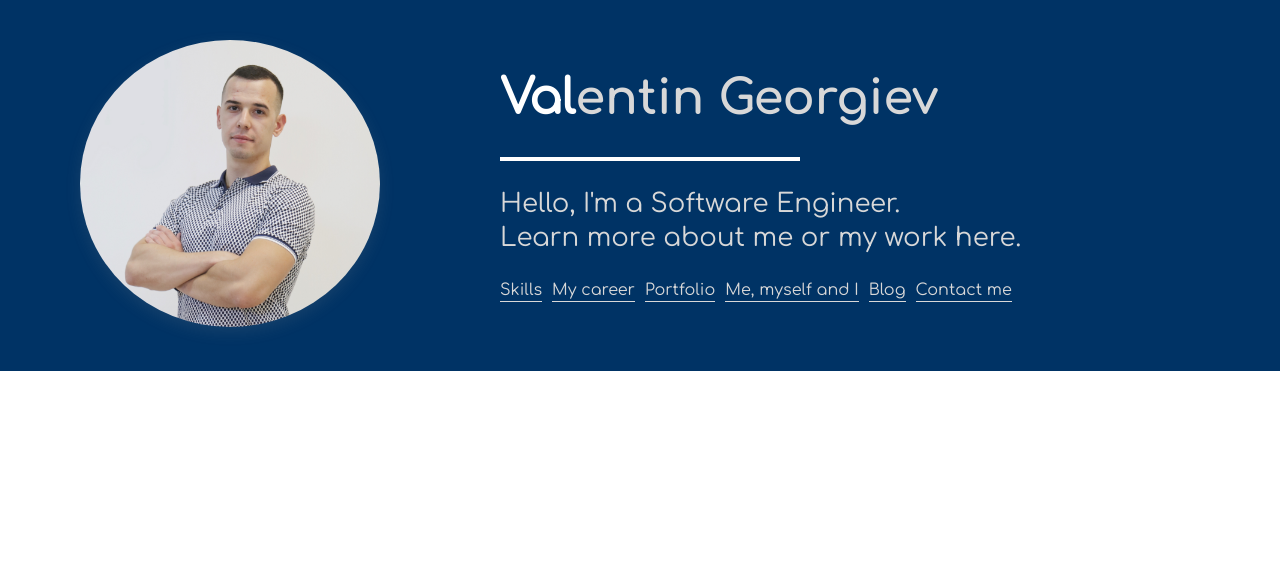
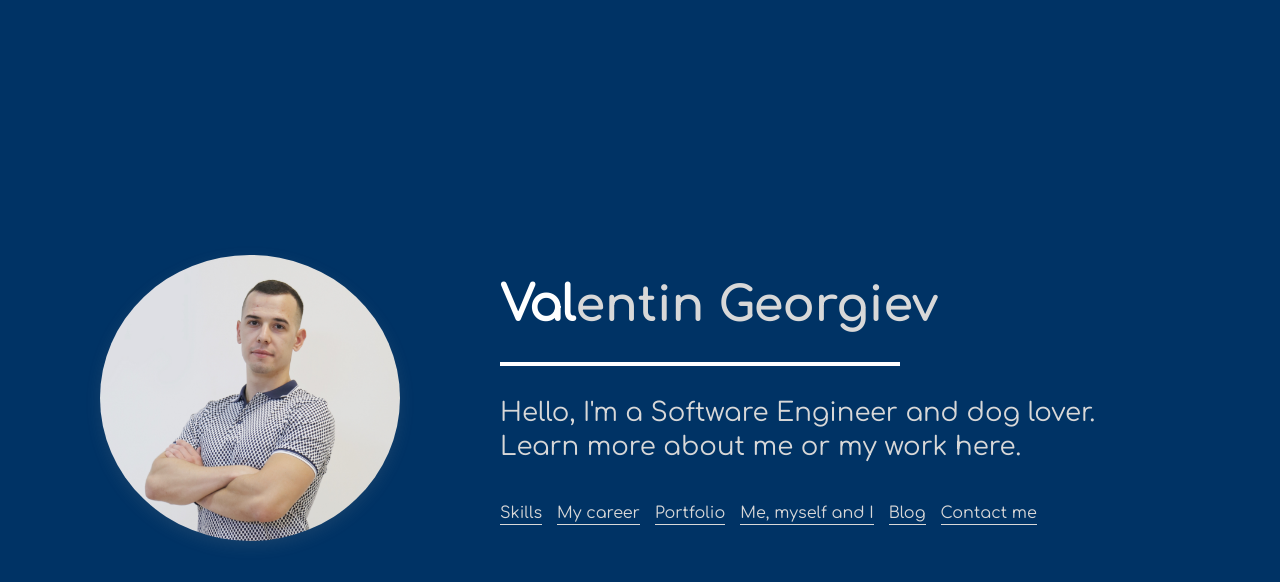
Before and after one commit to ValGeorgiev/me, a Next.js app: page / in a window 1280 px wide. Shown: the top 582 px of the page. Built offline with nearby package versions, Linux system fonts and the light colour scheme.

Commit message:
feat: finish first page

```diff
--- a/pages/index.js
+++ b/pages/index.js
@@ -6,7 +6,7 @@ import styled, { css } from 'styled-components'
 
 const Home = () => {
   return (
-    <div>
+    <>
       <Head>
         <title>Valentin Georgiev | Software Engineer</title>
         <meta name="description" content="Valentin Georgiev - Software Engineer - Javascript, Reactjs, Nextjs" />
@@ -17,14 +17,12 @@ const Home = () => {
 
       <Header>
         <Cell small>
-          <ImageContainer>
-            <Image src="/images/me-hq.jpg" alt="Valentin Georgiev" />
-          </ImageContainer>
+          <Image src="/images/me-hq.jpg" alt="Valentin Georgiev" />
         </Cell>
         <Cell>
           <Name><Nickname>Val</Nickname>entin Georgiev</Name>
           <Hr />
-          <Greeting>Hello, I'm a Software Engineer.<br /> Learn more about me or my work here.</Greeting>
+          <Greeting>Hello, I'm a Software Engineer and dog lover.<br /> Learn more about me or my work here.</Greeting>
 
           <div>
             <NavLink>Skills</NavLink>
@@ -37,24 +35,25 @@ const Home = () => {
         </Cell>
       </Header>
 
-    </div>
+    </>
   )
 }
-
-const ImageContainer = styled.div`
-  max-width: 300px;
-  max-height: 300px;
-`
 
 const Image = styled.img`
   border-radius: 50%;
   width: 100%;
+  max-width: 300px;
+  max-height: 300px;
   box-shadow: 0px 5px 15px #91919126;
 `
 
 const Header = styled.div`
+  display: flex;
+  justify-content: center;
+  align-items: center;
   background: ${colors.blue03};
   padding: 40px;
+  height: 100%;
 `
 
 const Cell = styled.div`
@@ -65,11 +64,14 @@ const Cell = styled.div`
 
   ${props => props.small && css`
     width: 35%;
+    text-align: center;
   `}
 `
 
 const Name = styled.h1`
   font-size: 48px;
+  margin-top: 0;
+  margin-bottom: 30px;
   color: ${colors.grey01};
 `
 const Nickname = styled.span`
@@ -78,7 +80,7 @@ const Nickname = styled.span`
 `
 
 const Hr = styled.hr`
-  width: 300px;
+  width: 400px;
   border: 2px solid ${colors.white};
   margin: 0;
 `
@@ -87,13 +89,17 @@ const Greeting = styled.p`
   font-size: 26px;
   color: ${colors.grey01};
   line-height: 34px;
+  margin-top: 30px;
+  margin-bottom: 40px;
 `
 
 const NavLink = styled.span`
   color: ${colors.grey01};
-  margin-right: 10px;
+  margin-right: 15px;
   border-bottom: 1px solid ${colors.grey01};
   padding-bottom: 2px;
+  font-size: 16px;
+  cursor: pointer;
 `
 
 export default Home
```
